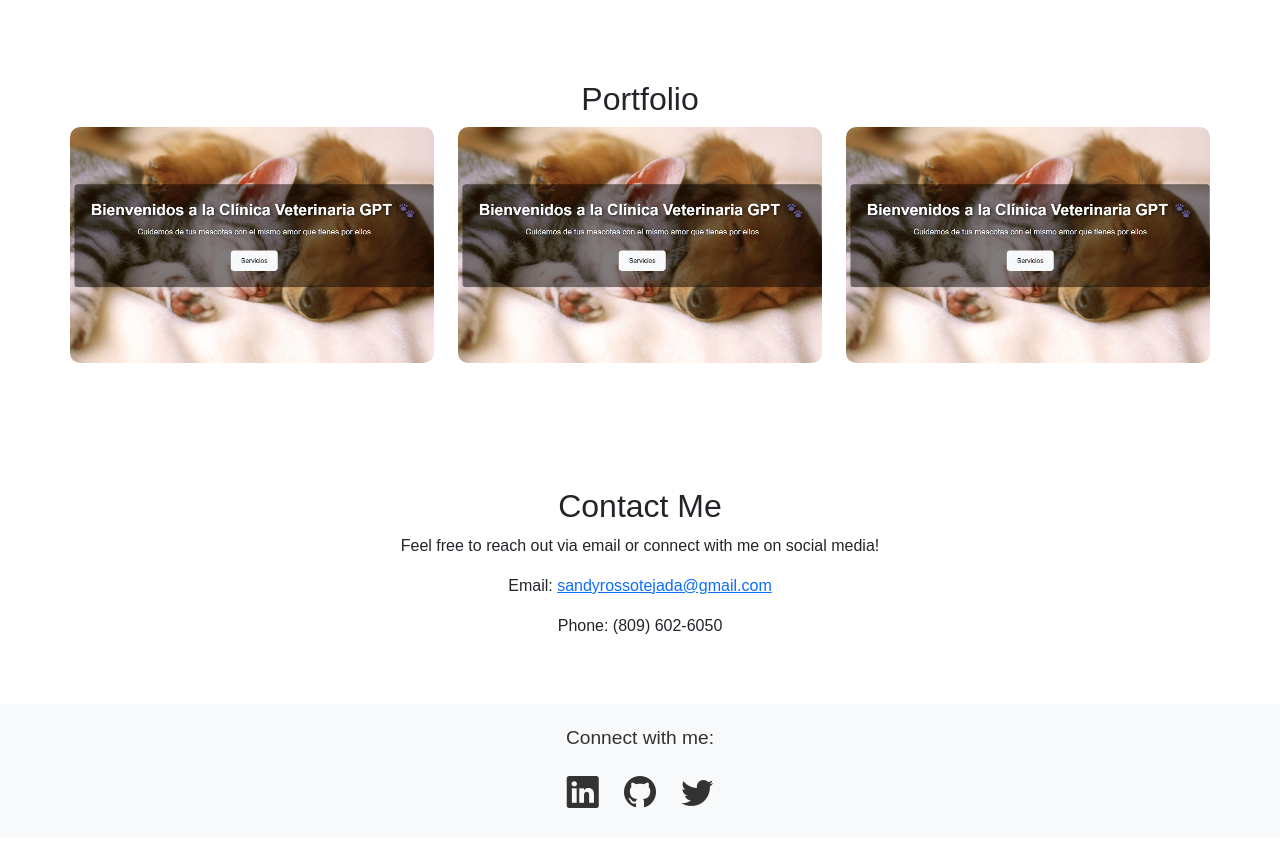
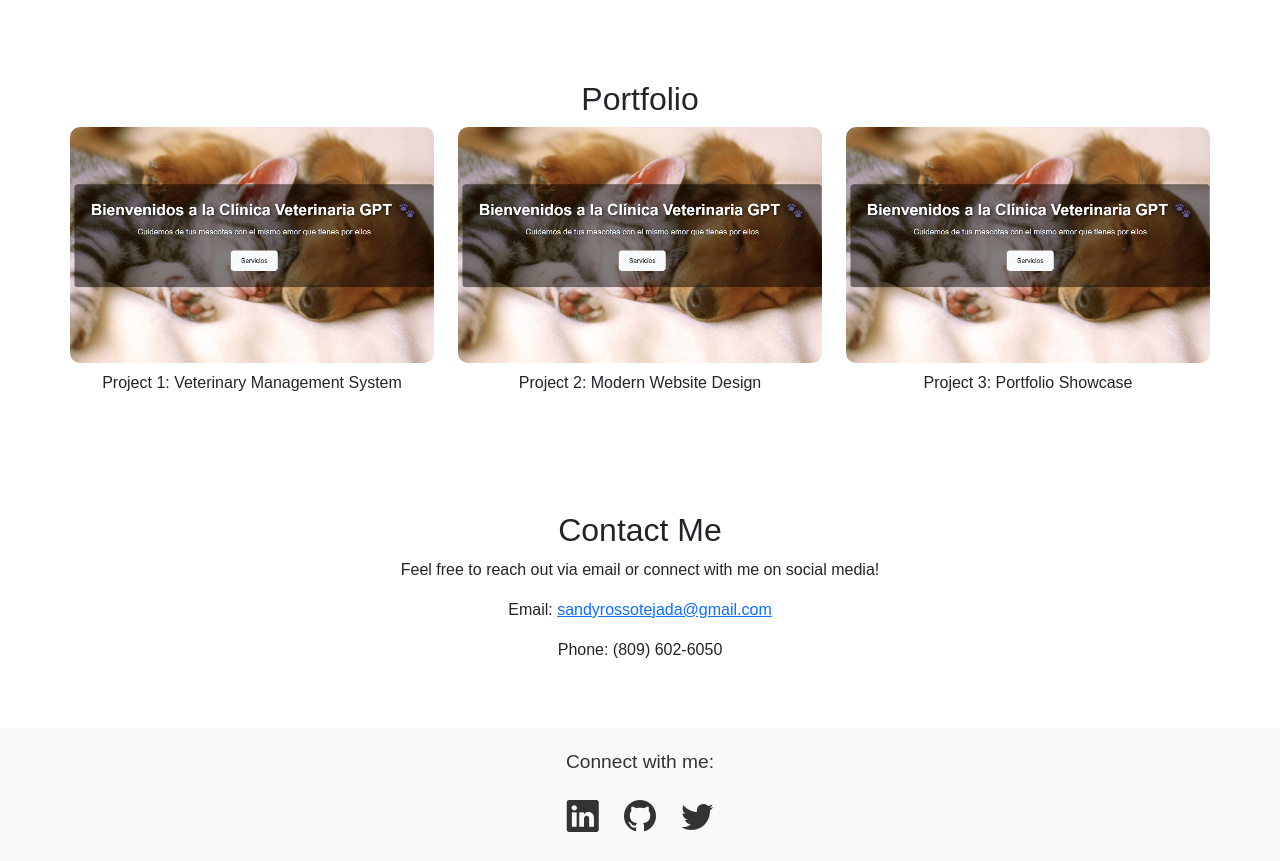
Before and after one commit to sandyRosso/my-portfolio, a plain HTML site: page portfolio/index.html in a window 1280 px wide. Shown: the part 980-1841 px from the top of the page. Before the commit the page ends 1817 px from the top, so only its background shows below. Drawn offline with nearby package versions, Linux system fonts and the light colour scheme; files whose address does not match are found by name.

Commit message:
Update index.html to add description to project images

```diff
--- a/portfolio/index.html
+++ b/portfolio/index.html
@@ -163,23 +163,27 @@
 <section id="portfolio" class="container">
     <h2>Portfolio</h2>
     <div class="row">
-            <div class="col-md-4">
+        <div class="col-md-4 text-center">
             <a href="https://sandyrosso.github.io/vet-project/index.html" target="_blank">
-                    <img src="images/project.jpg" alt="Project 1" class="img-fluid mb-4">
+                <img src="images/project.jpg" alt="Project 1" class="img-fluid mb-2">
             </a>
+            <p>Project 1: Veterinary Management System</p>
         </div>
-            <div class="col-md-4">
+        <div class="col-md-4 text-center">
             <a href="https://sandyrosso.github.io/vet-project/index.html" target="_blank">
-                    <img src="images/project.jpg" alt="Project 2" class="img-fluid mb-4">
+                <img src="images/project.jpg" alt="Project 2" class="img-fluid mb-2">
             </a>
+            <p>Project 2: Modern Website Design</p>
         </div>
-            <div class="col-md-4">
+        <div class="col-md-4 text-center">
             <a href="https://sandyrosso.github.io/vet-project/index.html" target="_blank">
-                    <img src="images/project.jpg" alt="Project 3" class="img-fluid mb-4">
+                <img src="images/project.jpg" alt="Project 3" class="img-fluid mb-2">
             </a>
+            <p>Project 3: Portfolio Showcase</p>
         </div>
     </div>
 </section>
+
 
 
     <!-- Contact Section -->
```
Lines whose indentation alone changed are shown as unchanged.
